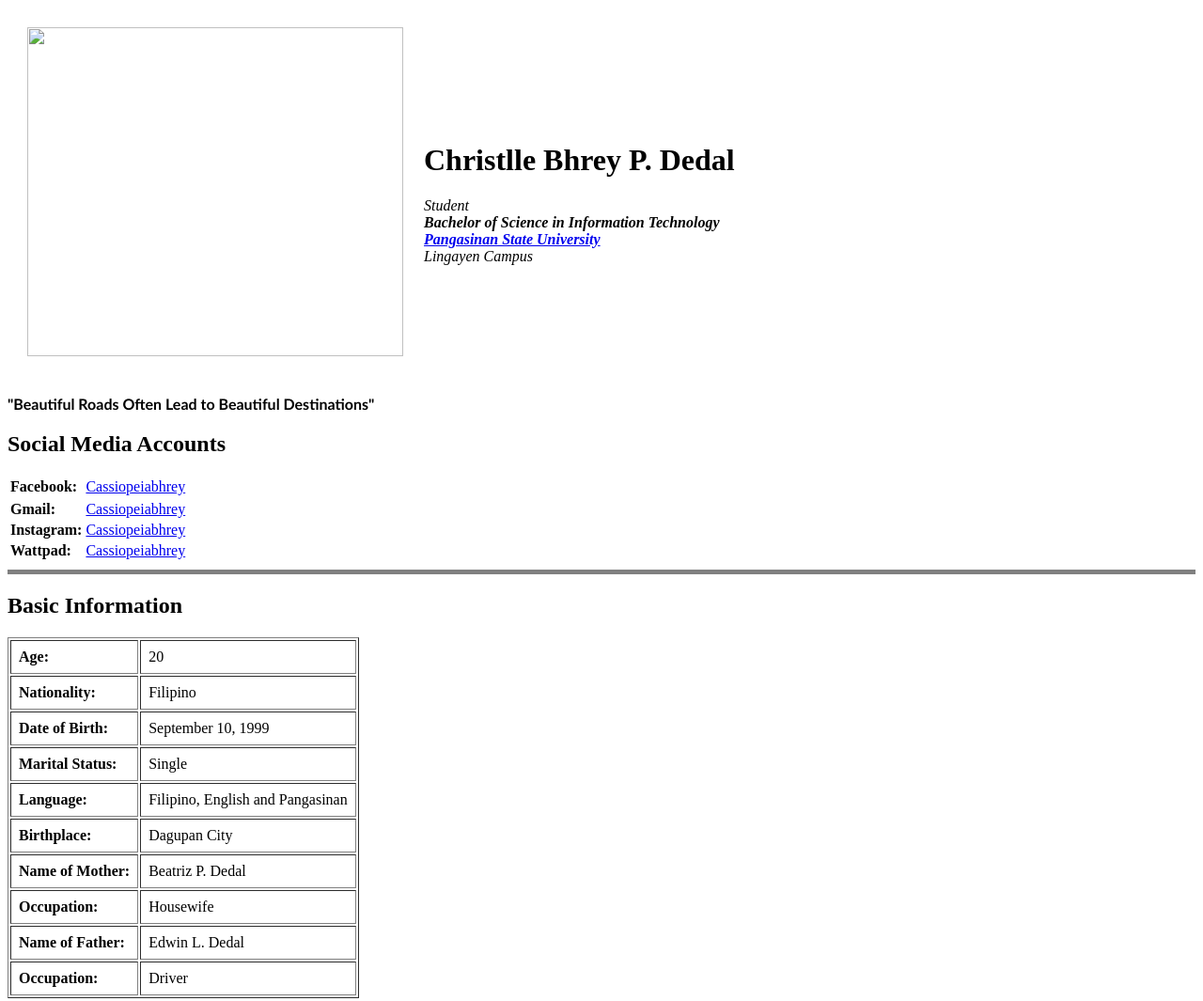
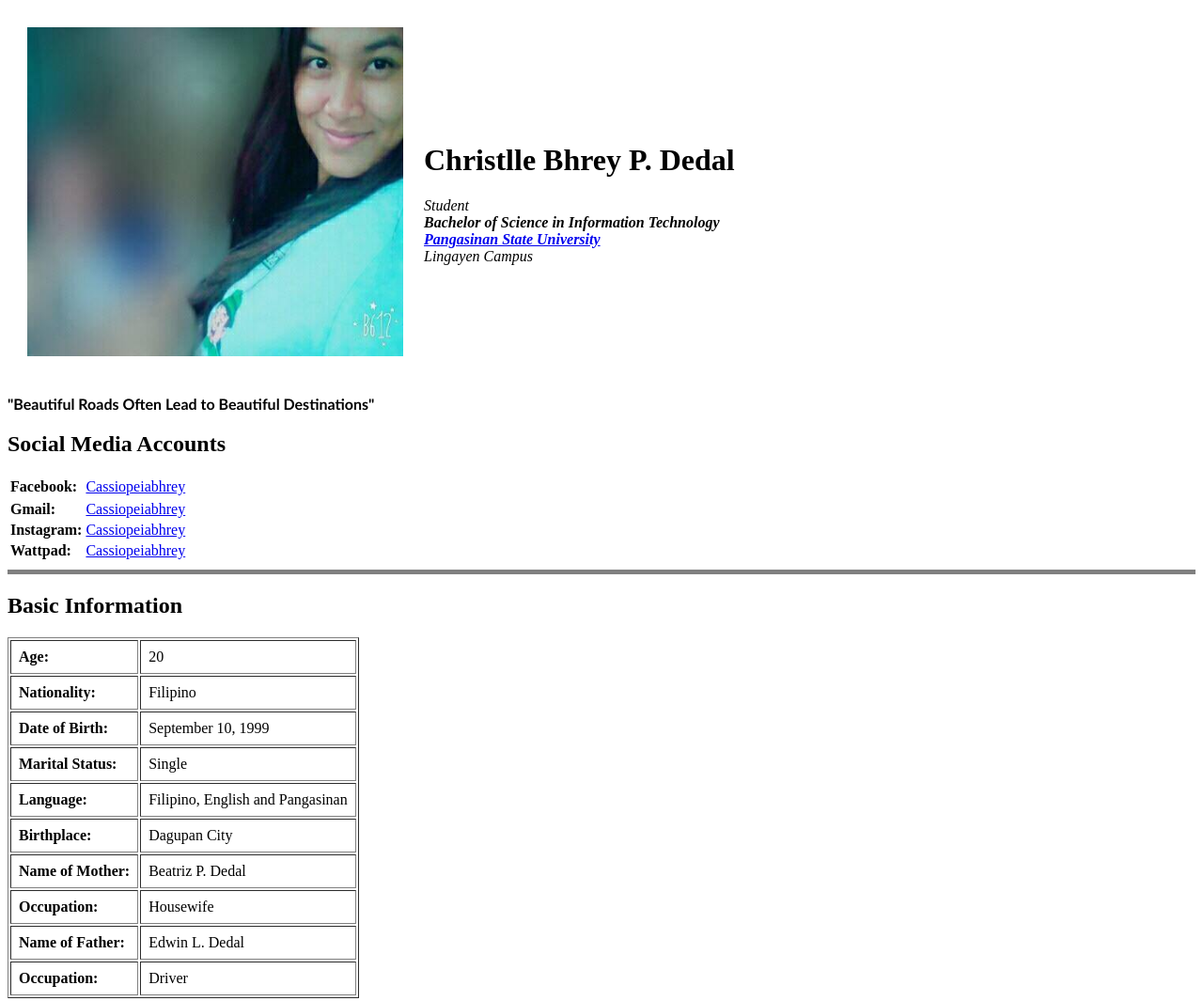
Before and after one commit to ChristlleBhrey/cv, a plain HTML site: page index.html in a window 1280 px wide. Shown: the top 1065 px of the page at 94% size. Drawn offline with Linux system fonts and the light colour scheme.

Commit message:
Update index.html

```diff
--- a/index.html
+++ b/index.html
@@ -9,7 +9,7 @@
 	<body>
 		<table cellspacing="20">
 			<tr>
-				<td> <img src="../My Bio HTML/bhrey.jpg" height="350" width="400"> </td>
+				<td> <img src="bhrey.jpg" height="350" width="400"> </td>
 				<td>
 					<h1> Christlle Bhrey P. Dedal </h1>
 					<i> Student <br> <b> Bachelor of Science in Information Technology </b>
```
